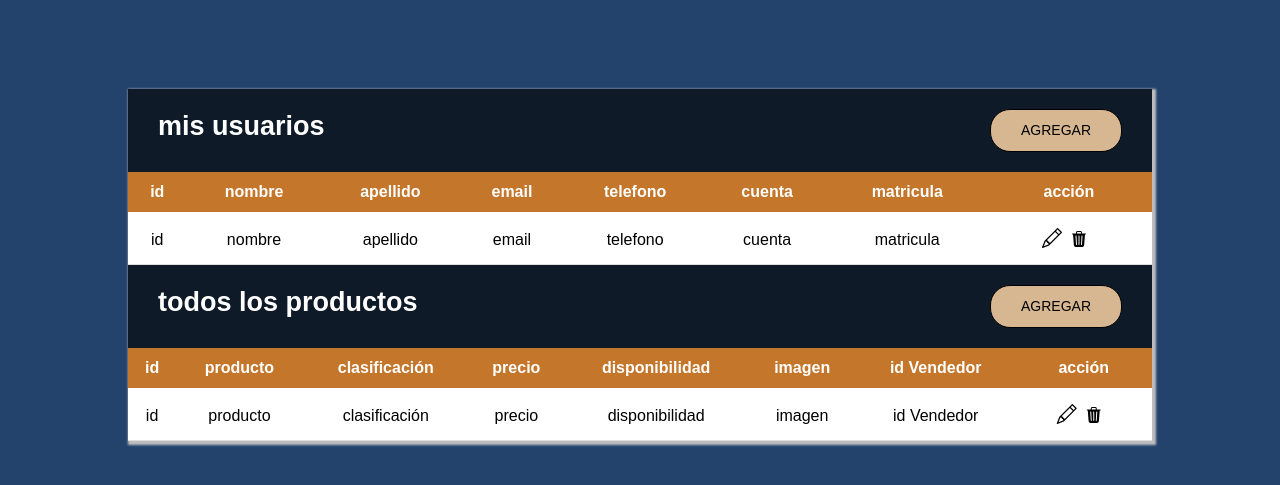
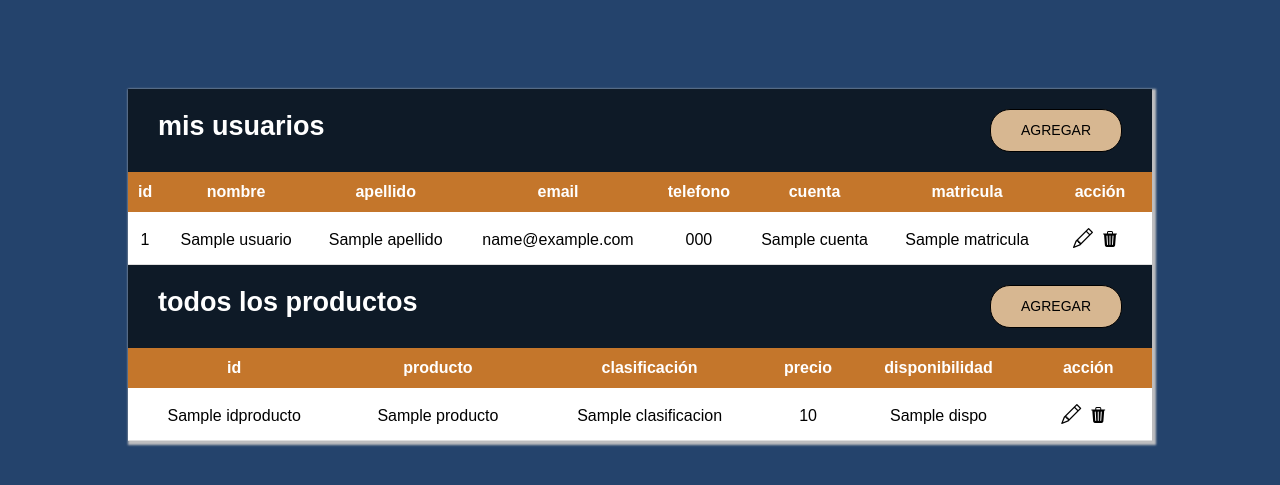
Before and after one commit to phantoooomCam/Market, a Flask app: template templates/Upii-Market Admin.html in a window 1280 px wide. Shown: the part 95-580 px from the top of the page. Run offline with Flask 3, Linux system fonts and the light colour scheme; the template is opened without the code that fills it: most values are stand-ins (such as "Sample title", 1, 10 or a date in 2020); some libraries are stand-ins or nearby versions.

Commit message:
Cambios admin

```diff
--- a/app.py
+++ b/app.py
@@ -133,13 +133,19 @@ def vendedor():
     else:
         return redirect(url_for('iniciar_sesion'))
 
-@app.route('/admin',methods=['GET','POST'])
+@app.route('/admin', methods=['GET', 'POST'])
 @login_required
 @nocache
 def admin():
     user = session.get('user')
     if user:
-        return render_template('Upii-Market Admin.html')
+        query = "SELECT idproducto, nombre, clasificacion, precio, dispo, imagen FROM Producto"
+        cursor.execute(query)
+        productos = cursor.fetchall()
+        query2 = "SELECT id,nombre,apellido,telefono,matricula,cuenta,email,contrasena,estado FROM Usuario"
+        cursor.execute(query2)
+        usuarios= cursor.fetchall()
+        return render_template('Upii-Market Admin.html', productos=productos,usuarios=usuarios)
     else:
         return redirect(url_for('iniciar_sesion'))
 
--- a/config.py
+++ b/config.py
@@ -1,6 +1,6 @@
 # config.py
 SQL_SERVER_CONFIG = {
-    'server': 'LAPTOP-IBUACG4H\SQLEXPRESS',
+    'server': 'DESKTOP-J7QLO47\SQLEXPRESS',
     'database': 'MARKET',
     'trusted_connection': 'yes',  # Usar autenticación de Windows
 }
--- a/templates/Upii-Market Admin.html
+++ b/templates/Upii-Market Admin.html
@@ -52,16 +52,18 @@
                 </tr>
             </thead>
             <tbody>
+                {% for usuario in usuarios %}
                     <tr>
-                    <td>id</td>
-                    <td>nombre</td>
-                    <td>apellido</td>
-                    <td>email</td>
-                    <td>telefono</td>
-                    <td>cuenta</td>
-                    <td>matricula</td>
+                        <td>{{ usuario.id}}</td>
+                        <td>{{ usuario.nombre}}</td>
+                        <td>{{ usuario.apellido}}</td>
+                        <td>{{ usuario.email}}</td>
+                        <td>{{ usuario.telefono}}</td>
+                        <td>{{ usuario.cuenta}}</td>
+                        <td>{{ usuario.matricula}}</td>
                         <td><button><i class="bi bi-pencil"></i></button><i class="bi bi-trash3-fill"></i><button></button></td>
                     </tr>
+                {% endfor %}
             </tbody>
         </table>
 
@@ -77,22 +79,20 @@
                     <th>clasificación</th>
                     <th>precio</th>
                     <th>disponibilidad</th>
-                    <th>imagen</th>
-                    <th>id Vendedor</th>
                     <th>acción</th>
                 </tr>
             </thead>
             <tbody>
+                {% for producto in productos %}
                     <tr>
-                    <td>id</td>
-                    <td>producto</td>
-                    <td>clasificación</td>
-                    <td>precio</td>
-                    <td>disponibilidad</td>
-                    <td>imagen</td>
-                    <td>id Vendedor</td>
+                        <td>{{ producto.idproducto}}</td>
+                        <td>{{ producto.nombre }}</td>
+                        <td>{{ producto.clasificacion }}</td>
+                        <td>{{ producto.precio }}</td>
+                        <td>{{ producto.dispo }}</td>
                         <td><button><i class="bi bi-pencil"></i></button><i class="bi bi-trash3-fill"></i><button></button></td>
                     </tr>
+                {% endfor %}
             </tbody>
         </table>
     </div>
```
Also changed, not shown: templates/Materiales.html (+9 -2 lines), templates/Otros.html (+9 -2 lines), templates/Snacks.html (+9 -2 lines), 2 other files. Lines whose indentation alone changed are shown as unchanged.
